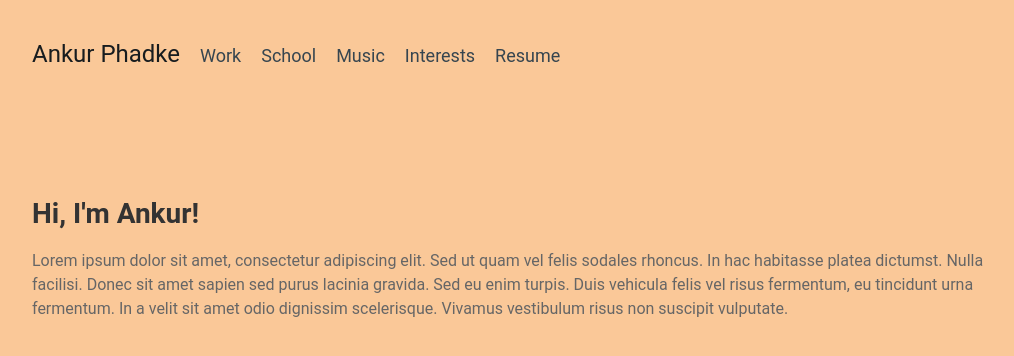
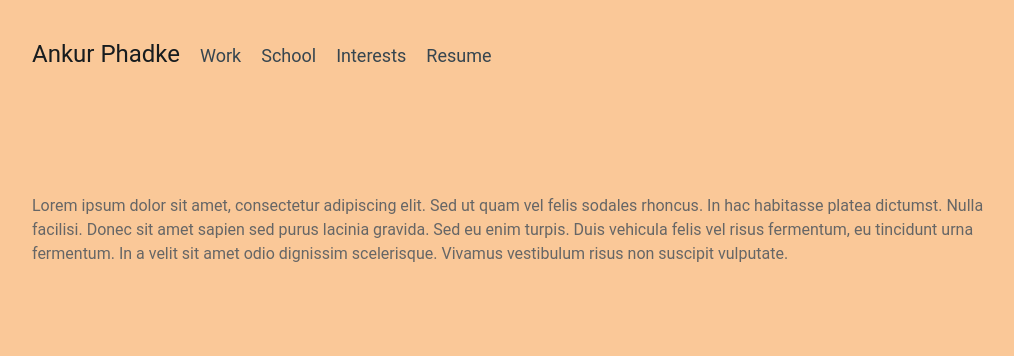
Before and after one commit to ankurphadke/my-website, a React (Create React App) app: page /school in a window 1280 px wide. Shown: the top 356 px of the page, without its empty margins (108-1122 px from the left). Built offline with nearby package versions, Linux system fonts and the light colour scheme.

Commit message:
Add dynamic routes for other sections

```diff
--- a/package.json
+++ b/package.json
@@ -11,6 +11,7 @@
     "react-bootstrap": "^2.10.2",
     "react-device-detect": "^2.2.3",
     "react-dom": "^18.2.0",
+    "react-router-dom": "^6.23.0",
     "react-scripts": "5.0.1",
     "web-vitals": "^2.1.4"
   },
--- a/src/App.css
+++ b/src/App.css
@@ -19,10 +19,11 @@
   max-width: 1000px;
   margin-left: auto;
   margin-right: auto;
+  padding-top: 100px;
   text-align: left;
 }
 
-.Welcome .Name {
+.About .Name {
   color: #333;
   font-size: 28px;
   margin-right: 20px;
@@ -47,7 +48,6 @@ p {
   color: black;
   font-size: 28px;
   margin-right: 20px;
-  padding-top: 100px;
 }
 
 .NavLink {
--- a/src/App.js
+++ b/src/App.js
@@ -3,17 +3,56 @@ import './App.css';
 import { BrowserView } from "react-device-detect";
 
 import CompNavbar from './components/Navbar';
-import CompWelcome from './components/Welcome';
+import CompAbout from './components/About';
+import CompWork from './components/Work';
+import CompSchool from './components/School';
+import CompInterests from './components/Interests';
+import { Routes, Route } from 'react-router-dom';
 
 function App() {
+
+  const Home = () => (
+    <div className="AppBody">
+      <CompAbout />
+    </div>
+  );
+
+  const Work = () => (
+    <div className="AppBody">
+      <CompWork />
+    </div>
+  );
+
+  const School = () => (
+    <div className="AppBody">
+      <CompSchool />
+    </div>
+  );
+
+  const Interests = () => (
+    <div className="AppBody">
+      <CompInterests />
+    </div>
+  );
+
+  const Resume = () => (
+    <div className="AppBody">
+      <CompInterests />
+    </div>
+  );
+
   return (
     <div className="App">
       <div className="AppHeader">
         <CompNavbar />
       </div>
-      <div className="AppBody">
-        <CompWelcome />
-      </div>
+      <Routes>
+        <Route path="/home" element={<Home/>}></Route>
+        <Route path="/work" element={<Work/>}></Route>
+        <Route path="/school" element={<School/>}></Route>
+        <Route path="/interests" element={<Interests/>}></Route>
+        <Route path="/resume" element={<Resume/>}></Route>
+      </Routes>
     </div>
   );
 }
--- a/src/components/Welcome.js
+++ b/src/components/About.js
@@ -1,7 +1,6 @@
-function CompWelcome() {
+function CompAbout() {
   return (
-    <div className="Welcome">
-
+    <div className="About">
       <h1 className="Name">Hi, I'm Ankur!</h1>
       <p>
         Lorem ipsum dolor sit amet, consectetur adipiscing elit. Sed ut quam vel felis sodales rhoncus. In hac habitasse platea dictumst. Nulla facilisi. Donec sit amet sapien sed purus lacinia gravida. Sed eu enim turpis. Duis vehicula felis vel risus fermentum, eu tincidunt urna fermentum. In a velit sit amet odio dignissim scelerisque. Vivamus vestibulum risus non suscipit vulputate.
@@ -10,4 +9,4 @@ function CompWelcome() {
   )
 }
 
-export default CompWelcome;
+export default CompAbout;
--- /dev/null
+++ b/src/components/Interests.js
@@ -0,0 +1,11 @@
+function CompInterests() {
+  return (
+    <div className="Interests">
+      <p>
+        Lorem ipsum dolor sit amet, consectetur adipiscing elit. Sed ut quam vel felis sodales rhoncus. In hac habitasse platea dictumst. Nulla facilisi. Donec sit amet sapien sed purus lacinia gravida. Sed eu enim turpis. Duis vehicula felis vel risus fermentum, eu tincidunt urna fermentum. In a velit sit amet odio dignissim scelerisque. Vivamus vestibulum risus non suscipit vulputate.
+      </p>
+    </div>
+  )
+}
+
+export default CompInterests;
--- a/src/components/Navbar.js
+++ b/src/components/Navbar.js
@@ -9,7 +9,6 @@ function CompNavbar() {
         <Nav.Link className="NavLinkName" href="/home">Ankur Phadke</Nav.Link>
         <Nav.Link className="NavLink" href="/work">Work</Nav.Link>
         <Nav.Link className="NavLink" href="/school">School</Nav.Link>
-        <Nav.Link className="NavLink" href="/music">Music</Nav.Link>
         <Nav.Link className="NavLink" href="/interests">Interests</Nav.Link>
         <Nav.Link className="NavLink" href="/resume">Resume</Nav.Link>
       </Nav>
--- /dev/null
+++ b/src/components/School.js
@@ -0,0 +1,11 @@
+function CompSchool() {
+  return (
+    <div className="School">
+      <p>
+        Lorem ipsum dolor sit amet, consectetur adipiscing elit. Sed ut quam vel felis sodales rhoncus. In hac habitasse platea dictumst. Nulla facilisi. Donec sit amet sapien sed purus lacinia gravida. Sed eu enim turpis. Duis vehicula felis vel risus fermentum, eu tincidunt urna fermentum. In a velit sit amet odio dignissim scelerisque. Vivamus vestibulum risus non suscipit vulputate.
+      </p>
+    </div>
+  )
+}
+
+export default CompSchool;
--- /dev/null
+++ b/src/components/Work.js
@@ -0,0 +1,11 @@
+function CompWork() {
+  return (
+    <div className="Work">
+      <p>
+        Lorem ipsum dolor sit amet, consectetur adipiscing elit. Sed ut quam vel felis sodales rhoncus. In hac habitasse platea dictumst. Nulla facilisi. Donec sit amet sapien sed purus lacinia gravida. Sed eu enim turpis. Duis vehicula felis vel risus fermentum, eu tincidunt urna fermentum. In a velit sit amet odio dignissim scelerisque. Vivamus vestibulum risus non suscipit vulputate.
+      </p>
+    </div>
+  )
+}
+
+export default CompWork;
--- a/src/index.js
+++ b/src/index.js
@@ -1,14 +1,16 @@
 import React from 'react';
-import ReactDOM from 'react-dom/client';
+import ReactDOM from 'react-dom';
 import './index.css';
 import App from './App';
+import { BrowserRouter } from 'react-router-dom';
 import reportWebVitals from './reportWebVitals';
 
 const root = ReactDOM.createRoot(document.getElementById('root'));
-root.render(
-  <React.StrictMode>
+ReactDOM.render((
+  <BrowserRouter>
     <App />
-  </React.StrictMode>
+  </BrowserRouter>
+  ), document.getElementById('root')
 );
 
 // If you want to start measuring performance in your app, pass a function
```
Also changed, not shown: 1 other file (tests, documents, lock files or other folders).
